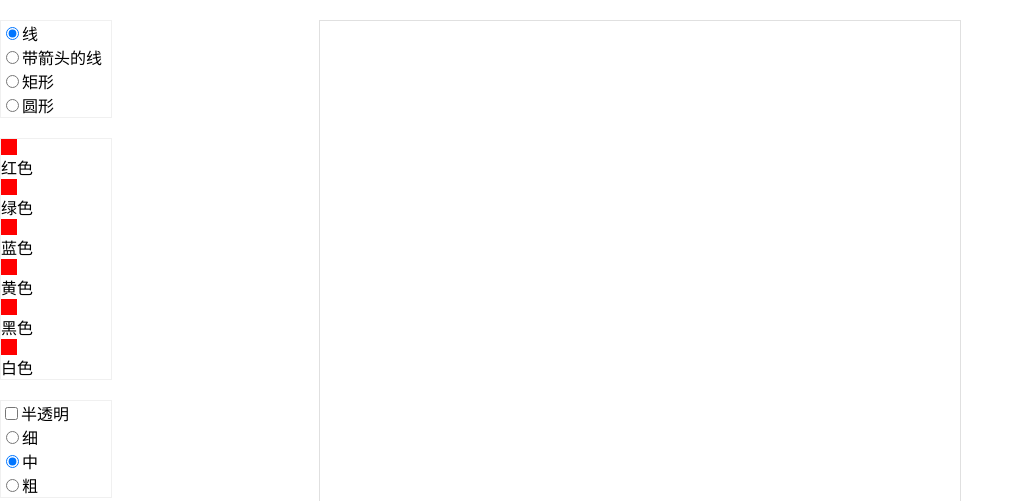
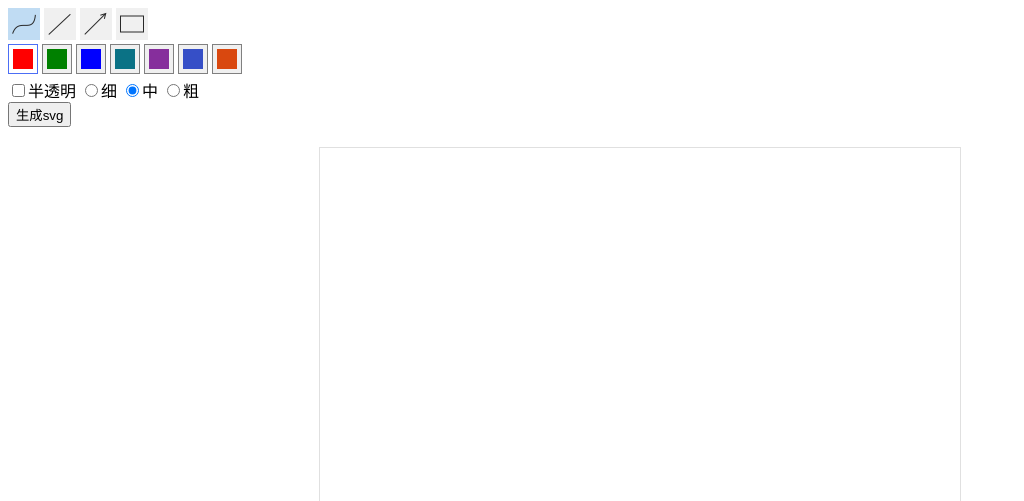
Before and after one commit to lcofjp/simple-draw, a website with bundled scripts: page index.html in a window 1280 px wide. Shown: the top 501 px of the page, without its empty margins (0-1024 px from the left). Built offline with nearby package versions, Linux system fonts and the light colour scheme.

Commit message:
add icon

```diff
--- a/index.html
+++ b/index.html
@@ -1,6 +1,9 @@
 <!doctype html>
 <html>
     <head>
+        <meta charset="UTF-8">
+        <meta name="viewport" content="width=device-width, initial-scale=1.0">
+        <meta http-equiv="X-UA-Compatible" content="ie=edge">
         <title>paper test</title>
         <script src="./vender/jquery.min.js"></script>
         <script src="./vender/paper-full.min.js"></script>
@@ -8,20 +11,23 @@
         <link rel="stylesheet" href="./index.css">
     </head>
     <body>
+        <div class="draw-box">
             <div class="draw-tools">
-            <div class="draw-shap">
-                <label><input type="radio" name="shape-type" value="line" checked>线</label>
-                <label><input type="radio" name="shape-type" value="arrow">带箭头的线</label>
-                <label><input type="radio" name="shape-type" value="rect">矩形</label>
-                <label><input type="radio" name="shape-type" value="circle">圆形</label>
+                <div class="draw-shape">
+                    <input id="shape-curve" type="radio" name="shape-type" value="curve" checked><label for="shape-curve"><span>曲线</span></label>
+                    <input id="shape-line" type="radio" name="shape-type" value="line"><label for="shape-line"><span>线</span></label>
+                    <input id="shape-arrow" type="radio" name="shape-type" value="arrow"><label for="shape-arrow"><span>箭头线</span></label>
+                    <input id="shape-rect" type="radio" name="shape-type" value="rect"><label for="shape-rect"><span>矩形</span></label>
+
                 </div>
                 <div class="draw-color">
-                <label data-color="#ff0000"><input type="radio" name="pen-color" value="red" checked>红色</label>
-                <label data-color="#008800"><input type="radio" name="pen-color" value="green">绿色</label>
-                <label data-color="#0000ff"><input type="radio" name="pen-color" value="blue">蓝色</label>
-                <label data-color="yellow"><input type="radio" name="pen-color" value="yellow">黄色</label>
-                <label data-color="black"><input type="radio" name="pen-color" value="black">黑色</label>
-                <label data-color="white"><input type="radio" name="pen-color" value="white">白色</label>
+                    <input id="color-red" type="radio" name="pen-color" value="red" checked><label for="color-red" data-color="red"><span></span></label>
+                    <input id="color-green" type="radio" name="pen-color" value="green"><label for="color-green" data-color="green"><span></span></label>
+                    <input id="color-blue" type="radio" name="pen-color" value="blue"><label for="color-blue" data-color="blue"><span></span></label>
+                    <input id="color-cyan" type="radio" name="pen-color" value="#0b7285"><label for="color-cyan" data-color="cyan"><span></span></label>
+                    <input id="color-grape" type="radio" name="pen-color" value="#862e9c"><label for="color-grape" data-color="grape"><span></span></label>
+                    <input id="color-indigo" type="radio" name="pen-color" value="#364fc7"><label for="color-indigo" data-color="indigo"><span></span></label>
+                    <input id="color-orange" type="radio" name="pen-color" value="#d9480f"><label for="color-orange" data-color="orange"><span></span></label>
                 </div>
                 <div class="other">
                     <label><input type="checkbox" name="opacity">半透明</label>
@@ -34,6 +40,7 @@
             <div class="canvas-wrap" id="canvas-wrap">
                 <canvas width="640" height="480" id="canvas"></canvas>
             </div>
+        </div>
         <div id="svg-output">
             <img src="">
         </div>
--- /dev/null
+++ b/index.scss
@@ -0,0 +1,108 @@
+.draw-box {
+  .draw-tools {
+    .draw-shape {
+      input {
+        display: none;
+      }
+      label {
+        display: inline-block;
+        width: 32px;
+        height: 32px;
+        background: white center/100% 100% no-repeat;
+        span {
+          display: none;
+        }
+      }
+      input#shape-curve + label {
+        background-image: url("./img/curve.png");
+      }
+      input#shape-curve:checked + label {
+        background-image: url("./img/curve-active.png");
+      }
+      input#shape-line + label {
+        background-image: url("./img/line.png");
+      }
+      input#shape-line:checked + label {
+        background-image: url("./img/line-active.png");
+      }
+      input#shape-arrow + label {
+        background-image: url("./img/arrow.png");
+      }
+      input#shape-arrow:checked + label {
+        background-image: url("./img/arrow-active.png");
+      }
+      input#shape-rect + label {
+        background-image: url("./img/rect.png");
+      }
+      input#shape-rect:checked + label {
+        background-image: url("./img/rect-active.png");
+      }
+    }
+    .draw-color {
+      input {
+        display: none;
+      }
+      label {
+        display: inline-block;
+        box-sizing: content-box;
+        padding: 4px;
+        border: 1px solid gray;
+        background: #f0f0f0;
+        span {
+          display: block;
+          width: 20px;
+          height: 20px;
+        }
+      }
+      input:checked + label {
+        border: 1px solid #4c6ef5;
+        background: #fff;
+      }
+      label[data-color=red] span {
+        background: red;
+      }
+      label[data-color=green] span {
+        background: green;
+      }
+      label[data-color=blue] span {
+        background: blue;
+      }
+      label[data-color=cyan] span {
+        background: #0b7285;
+      }
+      label[data-color=grape] span {
+        background: #862e9c;
+      }
+      label[data-color=indigo] span {
+        background: #364fc7;
+      }
+      label[data-color=orange] span {
+        background: #d9480f;
+      }
+    }
+  }
+  .canvas-wrap {
+    width: 100%;
+    height: 75vw;
+    max-width: 640px;
+    max-height: 480px;
+    box-sizing: content-box;
+    border: 1px solid #e0e0e0;
+    margin: 20px auto;
+    overflow: hidden;
+    canvas {
+      width: 100%;
+      height: 100%;
+    }
+  }
+}
+
+#svg-output {
+  border: 1px solid green;
+  width: 300px;
+  height: 400px;
+  img {
+    width: 100%;
+    height: 100%;
+  }
+}
```
Also changed, not shown: img/arrow-active.png (added), img/arrow.png (added), img/curve-active.png (added), img/curve.png (added), img/line-active.png (added), img/line.png (added), img/rect-active.png (added), img/rect.png (added), index.css, 1 other file. Lines whose indentation alone changed are shown as unchanged.
